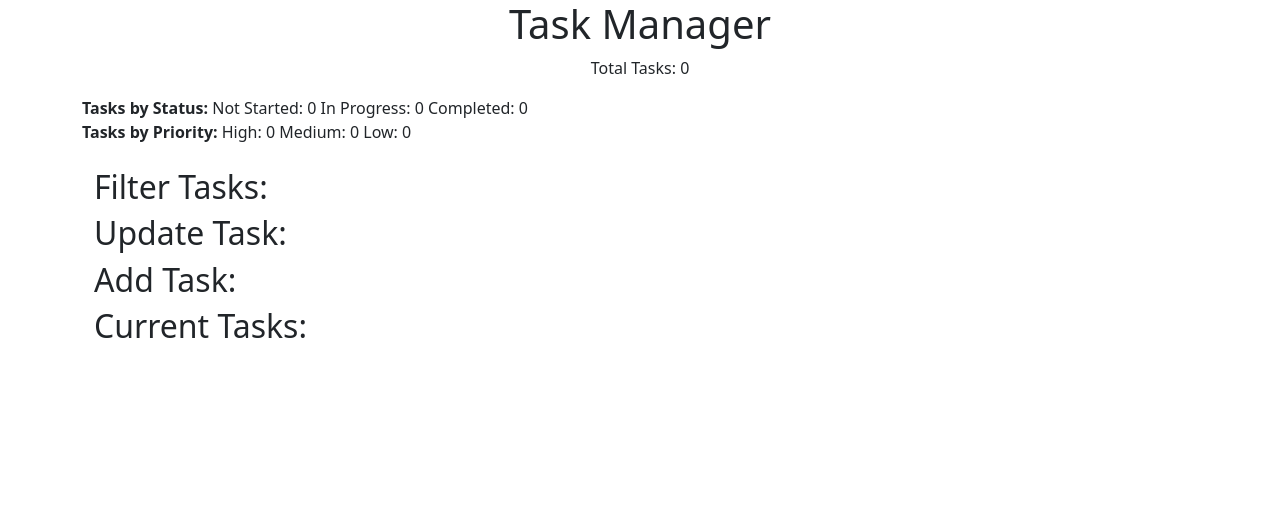
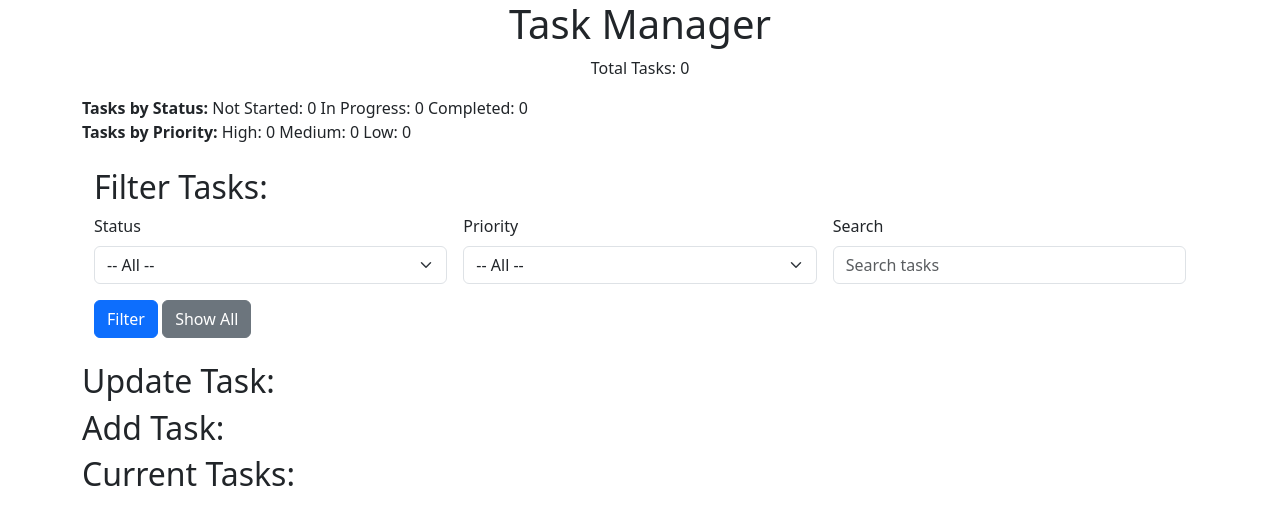
Before and after one commit to CSU-ITCapstone/Group-1, a Flask app: page / in a window 1280 px wide. Shown: the top 525 px of the page. Run offline with Flask 3, Linux system fonts and the light colour scheme; data that the repository does not hold is empty; some libraries are stand-ins or nearby versions.

Commit message:
Added html for filter tasks function

```diff
--- a/templates/index.html
+++ b/templates/index.html
@@ -32,7 +32,35 @@
         </div>
          <div class="container my-4">
             <h2>Filter Tasks: </h2>
-            <!-- add Filter task  -->
+            <form action="{{ url_for('filter_tasks') }}" method="POST" class="row g-3">
+                <div class="col-md-4">
+                    <label for="status" class="form-label">Status</label>
+                    <select class="form-select" name="status_filter" id="status">
+                        <option value="">-- All --</option>
+                        <option value="Not Started">Not Started</option>
+                        <option value="In Progress">In Progress</option>
+                        <option value="Completed">Completed</option>
+                    </select>
+                </div>
+                <div class="col-md-4">
+                    <label for="priority" class="form-label">Priority</label>
+                    <select class="form-select" name="priority_filter" id="priority">
+                        <option value="">-- All --</option>
+                        <option value="High">High</option>
+                        <option value="Medium">Medium</option>
+                        <option value="Low">Low</option>
+                    </select>
+                </div>
+                <div class="col-md-4">
+                    <label for="search" class="form-label">Search</label>
+                    <input type="text" class="form-control" name="search_filter" id="search" placeholder="Search tasks">
+                </div>
+                <div class="col-12">
+                    <button type="submit" class="btn btn-primary">Filter</button>
+                    <a href="{{ url_for('index') }}" class="btn btn-secondary">Show All</a>
+                </div>
+            </form>
+        </div>
     <h2 class="hidden" id="update-task-header">Update Task: </h2>
             <!-- Add Update Task  -->
      <h2>Add Task: </h2>
```
